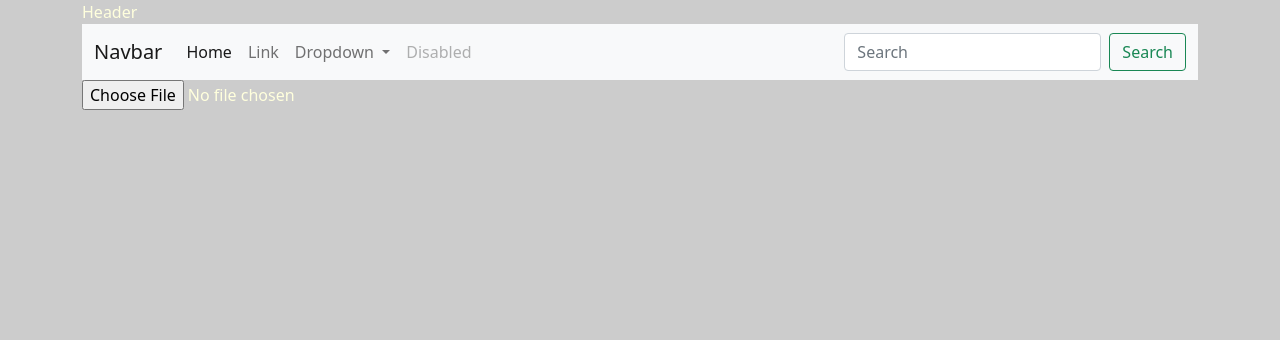
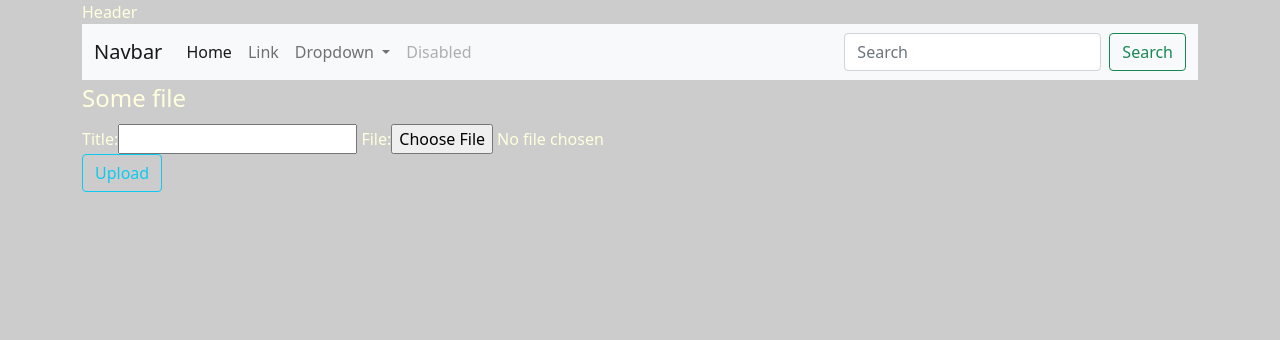
Before and after one commit to roycocup/transcriber, a Django app: page / in a window 1280 px wide. Shown: the top 340 px of the page. Run offline with Django 3.2, Linux system fonts and the light colour scheme.

Commit message:
uploading form

```diff
--- /dev/null
+++ b/web/transcriber/forms.py
@@ -0,0 +1,5 @@
+from django import forms
+
+class UploadFileForm(forms.Form):
+    title = forms.CharField(max_length=50)
+    file = forms.FileField()
--- a/web/transcriber/templates/transcriber/home.html
+++ b/web/transcriber/templates/transcriber/home.html
@@ -4,8 +4,15 @@
 <article>
     <section>
         <title>This is the upload</title>
-        <form action="#" method="post" enctype="multipart/form-data">
-            <input type="file"/>
+        <form action="{% url 'index' %}" method="post" enctype="multipart/form-data">
+            {% csrf_token %}
+            <fieldset class="form-group">
+                <legend>Some file </legend>
+                {{form}}
+            <fieldset>
+            <div class="form-group">
+                <button class="btn btn-outline-info" type="submit">Upload</button>
+            </div>
         </form>
     </section>
 </article>
--- a/web/transcriber/views.py
+++ b/web/transcriber/views.py
@@ -1,6 +1,22 @@
-from django.shortcuts import render
-from django.http import HttpResponse
+from django.shortcuts import *
+from django.http import *
+from .forms import UploadFileForm
 
-# Create your views here.
+
 def index(request):
-    return render(request, 'transcriber/home.html')
+    if request.method == 'POST':
+        form = UploadFileForm(request.POST, request.FILES)
+        if form.is_valid():
+            handle_uploaded_file(request.FILES)
+            return HttpResponseRedirect('/')
+    else:
+        form = UploadFileForm()
+
+    return render(request, 'transcriber/home.html', {'form': form})
+
+
+def handle_uploaded_file(_file):
+    name = _file['file'].name
+    with open(f'uploads/{name}', 'wb+') as destination:
+        for chunk in _file['file'].chunks():
+            destination.write(chunk)
```
